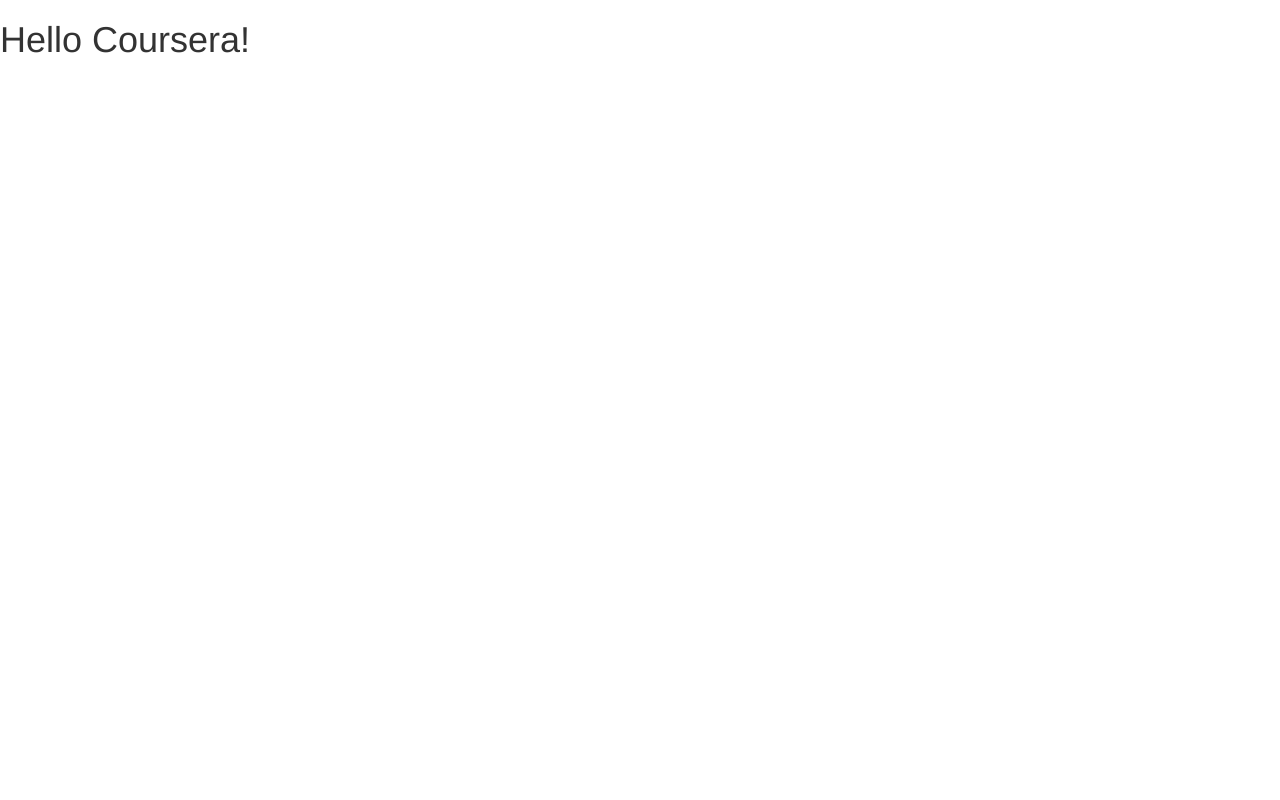
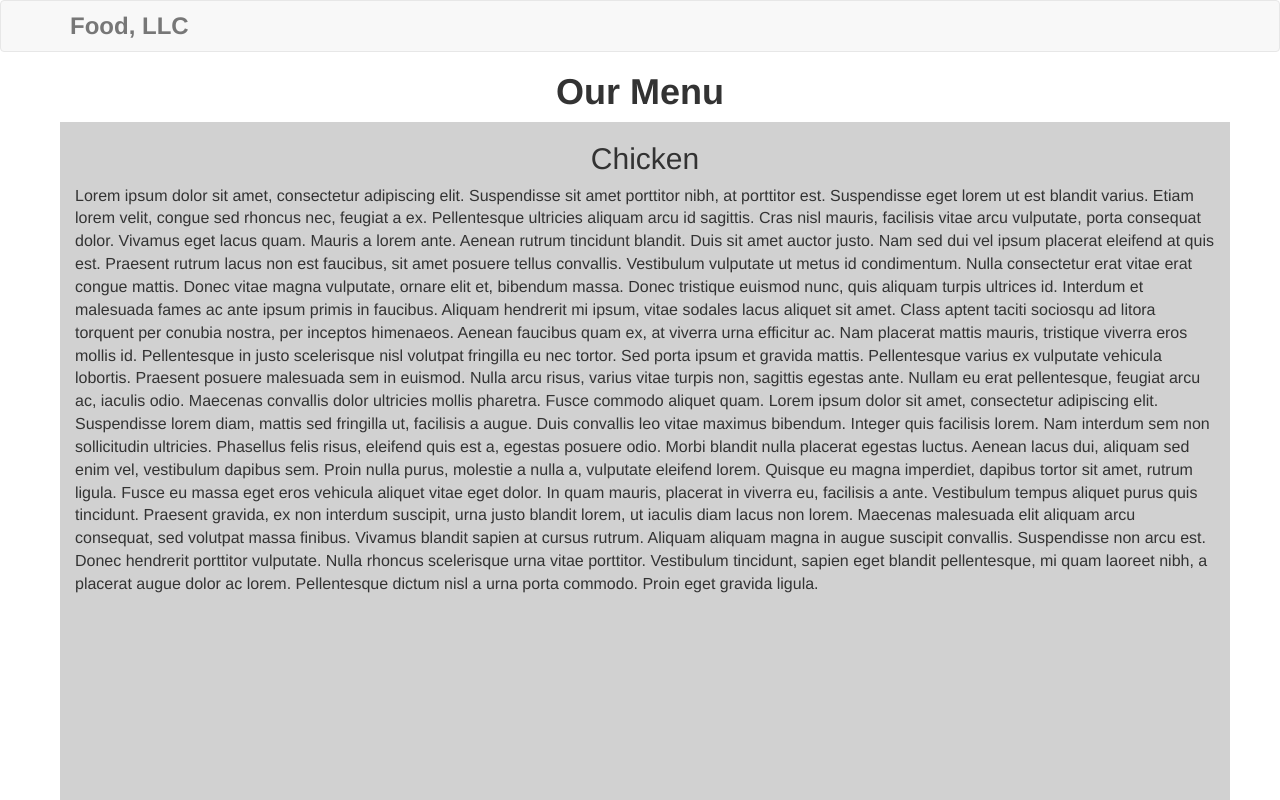
Before and after one commit to mdragojevic/coursera_front_end_course, a plain HTML site: page module3-solution/index.html in a window 1280 px wide. Shown: the top 800 px of the page. Drawn offline with Linux system fonts and the light colour scheme.

Commit message:
Graded part added.

```diff
--- a/module3-solution/css/styles.css
+++ b/module3-solution/css/styles.css
@@ -0,0 +1,34 @@
+
+body {
+  font-size: 16px;
+}
+
+.navbar-brand{
+  font-size: 1.5em;
+  font-weight: bold;
+  text-align: left;
+ }
+
+ #title {
+ 	font-weight: bold;
+ }
+
+#nav-list {
+ 	background-color: #D1D1D1;
+}
+ #nav-list a {
+ 	text-align: center;
+ 	font-size: 1.2em;
+ }
+
+ #nav-list hr {
+ 	margin-top: 0px;
+ 	margin-bottom: 0px;
+ }
+
+ #content {
+ 	background-color:  #D1D1D1;
+ 	height: 1000px;
+ 	margin-left: 5px;
+ 	margin-right: 5px;
+ }
--- a/module3-solution/index.html
+++ b/module3-solution/index.html
@@ -12,14 +12,58 @@
       <script src="https://oss.maxcdn.com/respond/1.4.2/respond.min.js"></script>
     <![endif]-->
 
-    <title>Boostrap Starter Page</title>
+    <title>Assignmet Solution for Module 3</title>
     <link rel="stylesheet" href="css/bootstrap.min.css">
     <link rel="stylesheet" href="css/styles.css">
   </head>
 <body>
+ <header>
+    <nav id="header-nav" class="navbar navbar-default">
+      <div class="container">
+        <div class="navbar-header">
 
-  <h1>Hello Coursera!</h1>
+          <button type="button" class="navbar-toggle collapsed visible-xs" data-toggle="collapse" data-target="#collapsable-nav" aria-expanded="false">
+            <span class="sr-only">Toggle navigation</span>
+            <span class="icon-bar"></span>
+            <span class="icon-bar"></span>
+            <span class="icon-bar"></span>
+          </button>
+          <div class="navbar-brand">Food, LLC</div>
+        </div>
 
+        <div id="collapsable-nav" class="collapse navbar-collapse">
+           <ul id="nav-list" class="nav navbar-nav navbar-right">
+            <li class="visible-xs">
+              <a href="index.html">Chicken</a>
+              <hr></hr>
+              <a href="index.html">Beef</a>
+              <hr></hr>
+              <a href="index.html">Sushi</a>
+            </li>
+
+          </ul><!-- #nav-list -->
+        </div><!-- .collapse .navbar-collapse -->
+      </div><!-- .container -->
+    </nav><!-- #header-nav -->
+  </header>
+
+  <h1 id="title" class="text-center">Our Menu</h1>
+  <div class="container">
+   <div class="row">
+     <section id="content" class="col-xs-12">
+       <h2 class="text-center">Chicken</h2>
+       <p>Lorem ipsum dolor sit amet, consectetur adipiscing elit. Suspendisse sit amet porttitor nibh, at porttitor est. Suspendisse eget lorem ut est blandit varius. Etiam lorem velit, congue sed rhoncus nec, feugiat a ex. Pellentesque ultricies aliquam arcu id sagittis. Cras nisl mauris, facilisis vitae arcu vulputate, porta consequat dolor. Vivamus eget lacus quam. Mauris a lorem ante. Aenean rutrum tincidunt blandit.
+
+Duis sit amet auctor justo. Nam sed dui vel ipsum placerat eleifend at quis est. Praesent rutrum lacus non est faucibus, sit amet posuere tellus convallis. Vestibulum vulputate ut metus id condimentum. Nulla consectetur erat vitae erat congue mattis. Donec vitae magna vulputate, ornare elit et, bibendum massa. Donec tristique euismod nunc, quis aliquam turpis ultrices id. Interdum et malesuada fames ac ante ipsum primis in faucibus. Aliquam hendrerit mi ipsum, vitae sodales lacus aliquet sit amet. Class aptent taciti sociosqu ad litora torquent per conubia nostra, per inceptos himenaeos. Aenean faucibus quam ex, at viverra urna efficitur ac. Nam placerat mattis mauris, tristique viverra eros mollis id. Pellentesque in justo scelerisque nisl volutpat fringilla eu nec tortor. Sed porta ipsum et gravida mattis.
+
+Pellentesque varius ex vulputate vehicula lobortis. Praesent posuere malesuada sem in euismod. Nulla arcu risus, varius vitae turpis non, sagittis egestas ante. Nullam eu erat pellentesque, feugiat arcu ac, iaculis odio. Maecenas convallis dolor ultricies mollis pharetra. Fusce commodo aliquet quam. Lorem ipsum dolor sit amet, consectetur adipiscing elit. Suspendisse lorem diam, mattis sed fringilla ut, facilisis a augue.
+
+Duis convallis leo vitae maximus bibendum. Integer quis facilisis lorem. Nam interdum sem non sollicitudin ultricies. Phasellus felis risus, eleifend quis est a, egestas posuere odio. Morbi blandit nulla placerat egestas luctus. Aenean lacus dui, aliquam sed enim vel, vestibulum dapibus sem. Proin nulla purus, molestie a nulla a, vulputate eleifend lorem. Quisque eu magna imperdiet, dapibus tortor sit amet, rutrum ligula. Fusce eu massa eget eros vehicula aliquet vitae eget dolor.
+
+In quam mauris, placerat in viverra eu, facilisis a ante. Vestibulum tempus aliquet purus quis tincidunt. Praesent gravida, ex non interdum suscipit, urna justo blandit lorem, ut iaculis diam lacus non lorem. Maecenas malesuada elit aliquam arcu consequat, sed volutpat massa finibus. Vivamus blandit sapien at cursus rutrum. Aliquam aliquam magna in augue suscipit convallis. Suspendisse non arcu est. Donec hendrerit porttitor vulputate. Nulla rhoncus scelerisque urna vitae porttitor. Vestibulum tincidunt, sapien eget blandit pellentesque, mi quam laoreet nibh, a placerat augue dolor ac lorem. Pellentesque dictum nisl a urna porta commodo. Proin eget gravida ligula.</p>
+     </section>
+   <div>
+  </div>
   <!-- jQuery (Bootstrap JS plugins depend on it) -->
   <script src="js/jquery-1.11.3.min.js"></script>
   <script src="js/bootstrap.min.js"></script>
```
